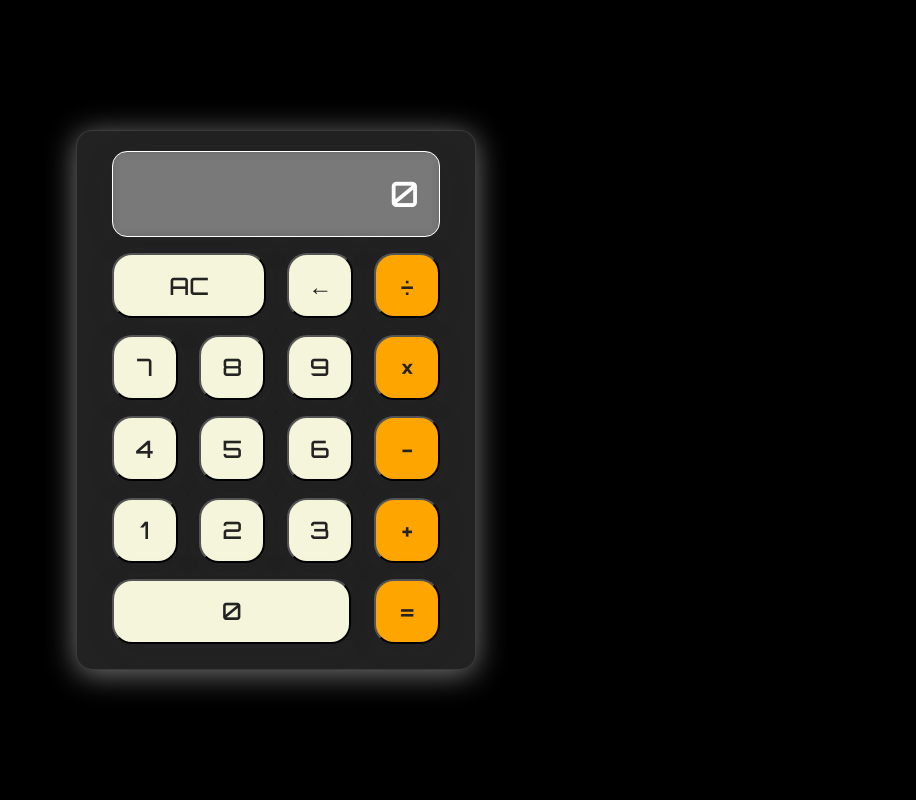
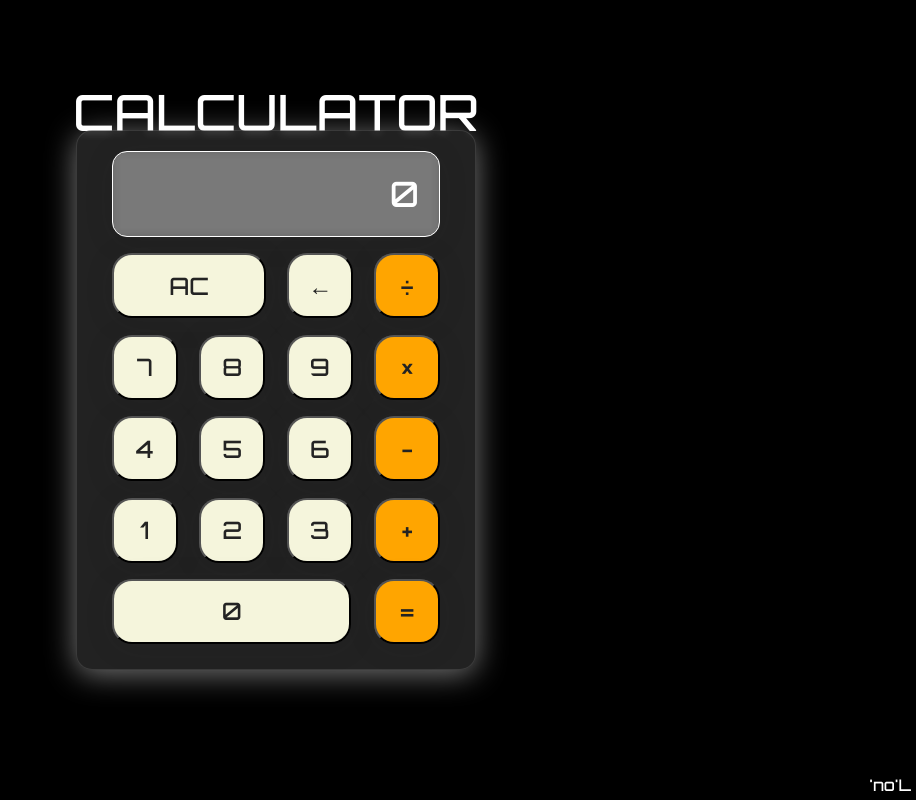
Before and after one commit to noeljj77/Calculator, a plain HTML site: page index.html in a window 1280 px wide. Shown: the whole page, without its empty margins (364-1280 px from the left). Drawn offline with Linux system fonts and the light colour scheme.

Commit message:
Improvements

```diff
--- a/index.html
+++ b/index.html
@@ -11,7 +11,7 @@
     <title>Calculator | 'no'L</title>
 </head>
 <body>
-
+    <div class="calchead">CALCULATOR</div>
     <div class="wrapper">
         <section class="type-area">
             0
@@ -88,9 +88,7 @@
 
     </div>
 
-
-
-
+    <div class="creds">'no'L</div>
 
 
     <script src="script.js"></script>
--- a/styles.css
+++ b/styles.css
@@ -14,10 +14,23 @@ body{
     align-items: center;
     background-color: black;
     display: flex;
+    color: white;
     font-display: swap;
     height: inherit;
     justify-content: center;
     font-family: 'Orbitron', sans-serif;
+}
+
+.calchead{
+    position: absolute;
+    top: 10%;
+    font-size: 50px;
+}
+
+.creds{
+    position: absolute;
+    bottom: 5px;
+    right: 5px;
 }
 
 .wrapper{
```
